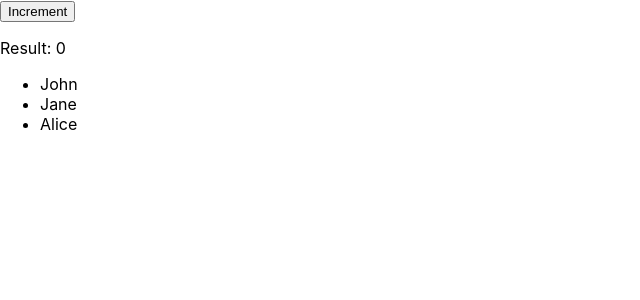
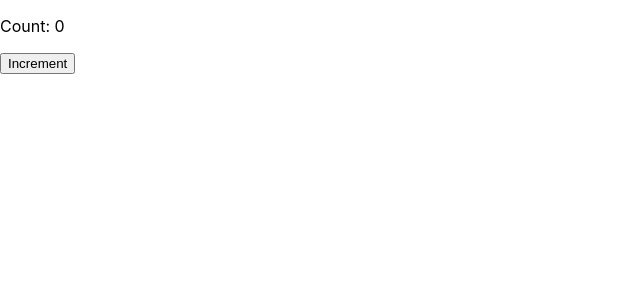
Before and after one commit to salinpaul94/60_DAY_PLAN_FOR_CROSS_PALTFORM_DEVELOPMENT, a React (Create React App) app in the folder cilu_laptop/: page / in a window 1280 px wide. Shown: the top 300 px of the page, without its empty margins (0-640 px from the left). Built offline with nearby package versions, Linux system fonts and the light colour scheme.

Commit message:
day 6 task 13 example 1

```diff
--- a/cilu_laptop/src/App.js
+++ b/cilu_laptop/src/App.js
@@ -1,5 +1,5 @@
 import './App.css';
-import Task12Example2 from './Day6Components/Task12Example2';
+import Task13Example1 from './Day6Components/Task13Example1';
 
 function App() {
   return (
@@ -24,7 +24,8 @@ function App() {
     // <AppTask11Example1/>
     // <AppTask11Example2/>
     // <Task12Example1/>
-    <Task12Example2/>
+    // <Task12Example2/>
+    <Task13Example1/>
   );
 }
 
--- /dev/null
+++ b/cilu_laptop/src/Day6Components/Task13Example1.js
@@ -0,0 +1,23 @@
+import React, { useState, useCallback } from 'react';
+
+function Button({ onClick, children }) {
+  return <button onClick={ onClick }>{ children }</button>;
+}
+
+function Task13Example1() {
+  const [ count, setCount ] = useState(0);
+
+  const handleClick = useCallback(
+    () => {
+      setCount(( prevCount ) => prevCount + 1 );
+  }, []);
+
+  return (
+    <div>
+      <p>Count: { count }</p>
+      <Button onClick={ handleClick }>Increment</Button>
+    </div>
+  );
+}
+
+export default Task13Example1;
```
Also changed, not shown: 1 other file (tests, documents, lock files or other folders).
